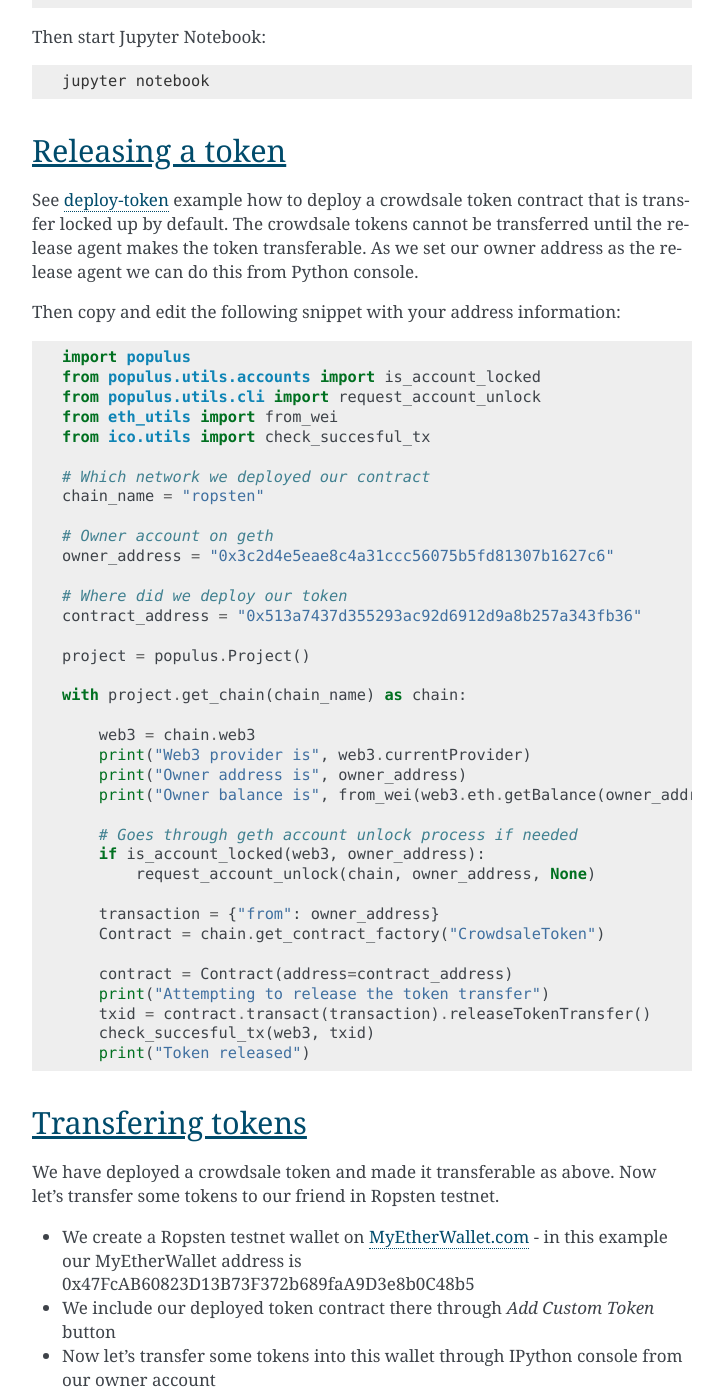
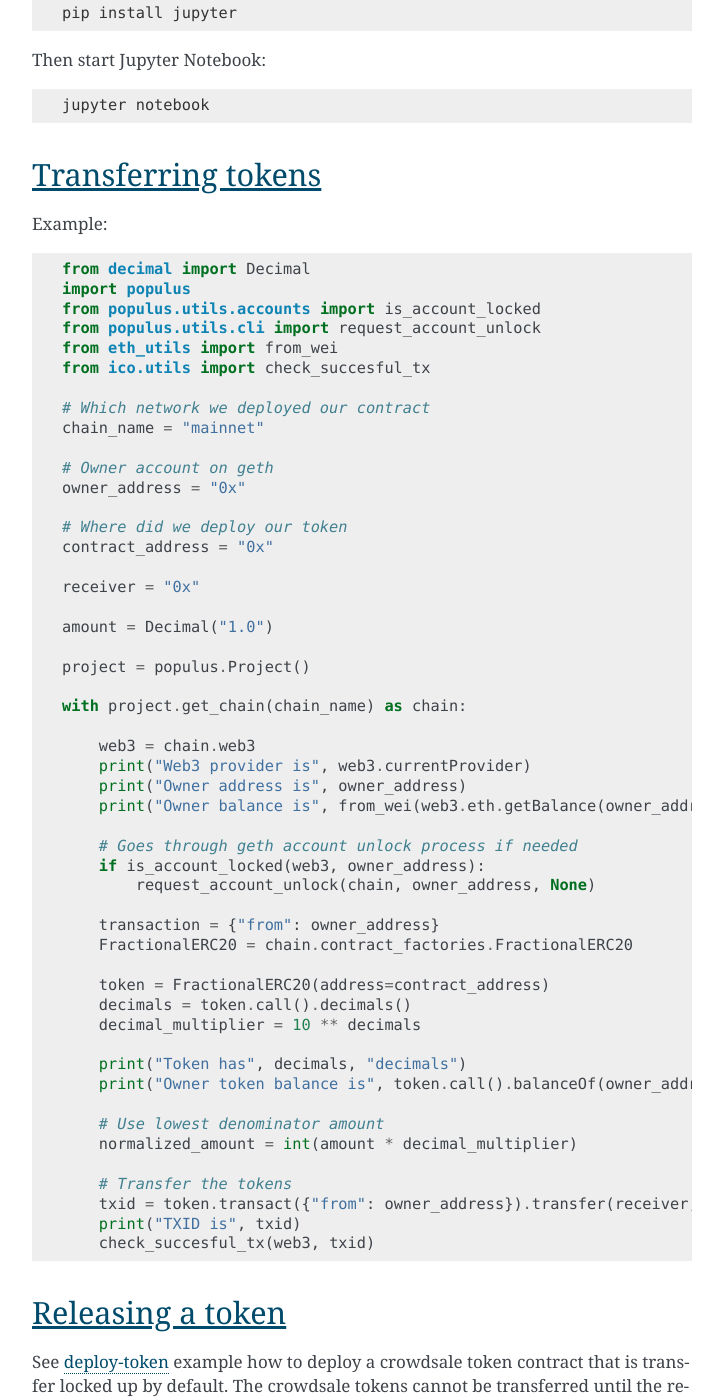
Before and after one commit to TokenMarketNet/smart-contracts, a Sphinx documentation site: the page built from docs/source/interact.rst, in a window 1280 px wide and 1400 px high, scrolled down 1613 px. Shown: the whole window, without its empty margins (388-1111 px from the left). Built offline with Sphinx 7.4.7, drawn with Linux system fonts in a browser that asks for light colours; some of the changed text lies outside the part shown.

Commit message:
Added transfering tokens example.

```diff
--- a/docs/source/interact.rst
+++ b/docs/source/interact.rst
@@ -30,6 +30,64 @@ Then start Jupyter Notebook:
 .. code-block:: console
 
     jupyter notebook
+
+Transferring tokens
+===================
+
+Example:
+
+.. code-block:: python
+
+    from decimal import Decimal
+    import populus
+    from populus.utils.accounts import is_account_locked
+    from populus.utils.cli import request_account_unlock
+    from eth_utils import from_wei
+    from ico.utils import check_succesful_tx
+
+    # Which network we deployed our contract
+    chain_name = "mainnet"
+
+    # Owner account on geth
+    owner_address = "0x"
+
+    # Where did we deploy our token
+    contract_address = "0x"
+
+    receiver = "0x"
+
+    amount = Decimal("1.0")
+
+    project = populus.Project()
+
+    with project.get_chain(chain_name) as chain:
+
+        web3 = chain.web3
+        print("Web3 provider is", web3.currentProvider)
+        print("Owner address is", owner_address)
+        print("Owner balance is", from_wei(web3.eth.getBalance(owner_address), "ether"), "ETH")
+
+        # Goes through geth account unlock process if needed
+        if is_account_locked(web3, owner_address):
+            request_account_unlock(chain, owner_address, None)
+
+        transaction = {"from": owner_address}
+        FractionalERC20 = chain.contract_factories.FractionalERC20
+
+        token = FractionalERC20(address=contract_address)
+        decimals = token.call().decimals()
+        decimal_multiplier = 10 ** decimals
+
+        print("Token has", decimals, "decimals")
+        print("Owner token balance is", token.call().balanceOf(owner_address) / decimal_multiplier)
+
+        # Use lowest denominator amount
+        normalized_amount = int(amount * decimal_multiplier)
+
+        # Transfer the tokens
+        txid = token.transact({"from": owner_address}).transfer(receiver, normalized_amount)
+        print("TXID is", txid)
+        check_succesful_tx(web3, txid)
 
 Releasing a token
 =================
```
Also changed, not shown: other parts of docs/source/interact.rst (+2 -2 lines).
